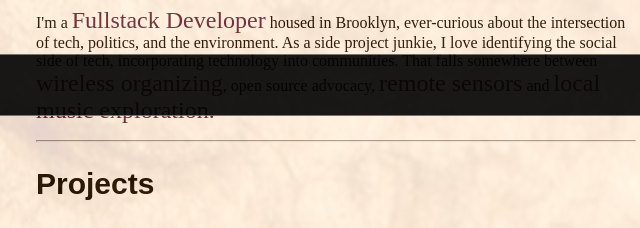
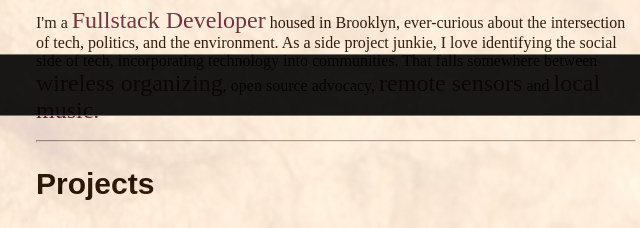
Before and after one commit to millzpaugh/millzpaugh.github.io, a plain HTML site: page index.html in a window 1280 px wide. Shown: the part 684-912 px from the top of the page, 334-974 px from the left. Drawn offline with Linux system fonts and the light colour scheme; a web font is replaced by a local one.

Commit message:
edit bio

```diff
--- a/index.html
+++ b/index.html
@@ -43,7 +43,7 @@
             <hr>
             <h2>About Me</h2>
             <img class="me" src="images/hand_photo.jpg" width=400 height=300>
-            <p> I'm a <a href="http://github.com/millzpaugh">Fullstack Developer</a> housed in Brooklyn, ever-curious about the intersection of tech, politics, and the environment. As a side project junkie, I love identifying the social side of tech, incorporating technology into communities. That falls somewhere between <a href="http://columbiaheightscwn.net">wireless organizing</a>, open source advocacy, <a href="http://monitoryourfarm.tumblr.com">remote sensors</a> and <a href="http://listenlocalfirst.wordpress.com/author/millspaugh14/"> local music exploration.</a></p>
+            <p> I'm a <a href="http://github.com/millzpaugh">Fullstack Developer</a> housed in Brooklyn, ever-curious about the intersection of tech, politics, and the environment. As a side project junkie, I love identifying the social side of tech, incorporating technology into communities. That falls somewhere between <a href="http://columbiaheightscwn.net">wireless organizing</a>, open source advocacy, <a href="http://monitoryourfarm.tumblr.com">remote sensors</a> and <a href="http://listenlocalfirst.wordpress.com/author/millspaugh14/"> local music.</a></p>
           </div>
 
           <div id="projects" class="page">
```
Also changed, not shown: 1 other file.
